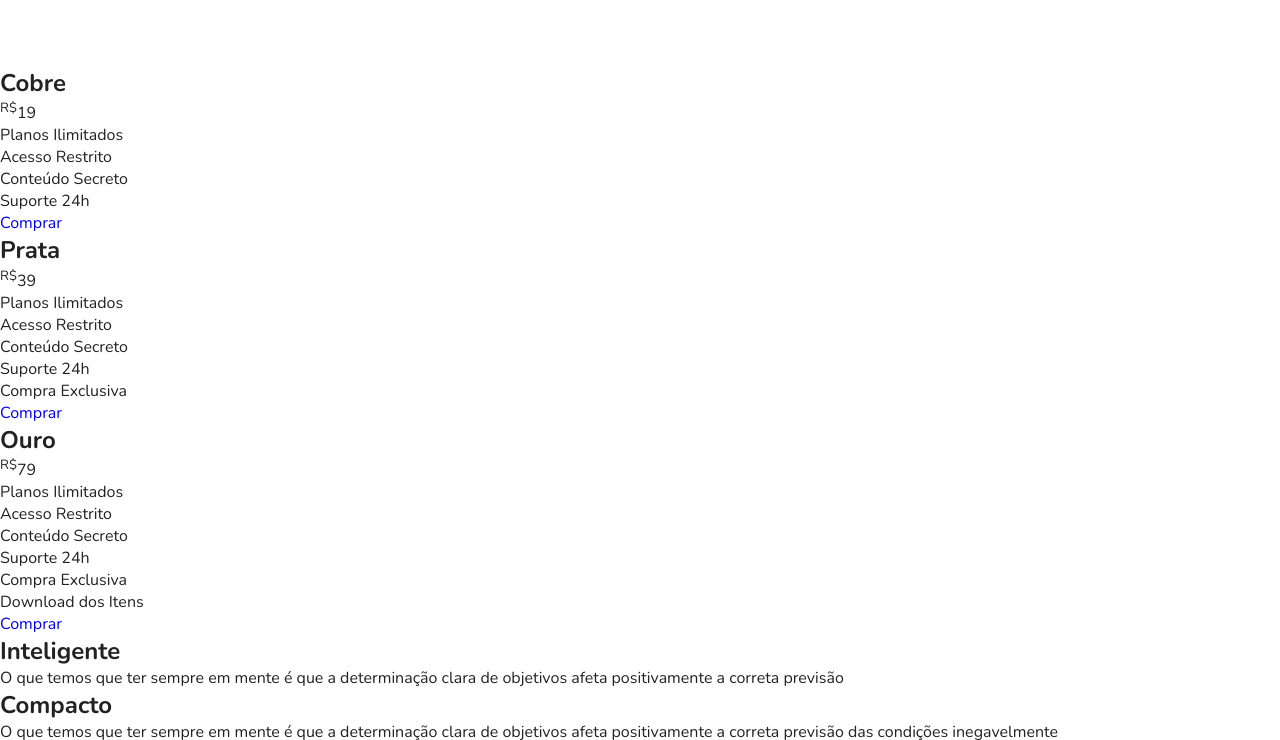
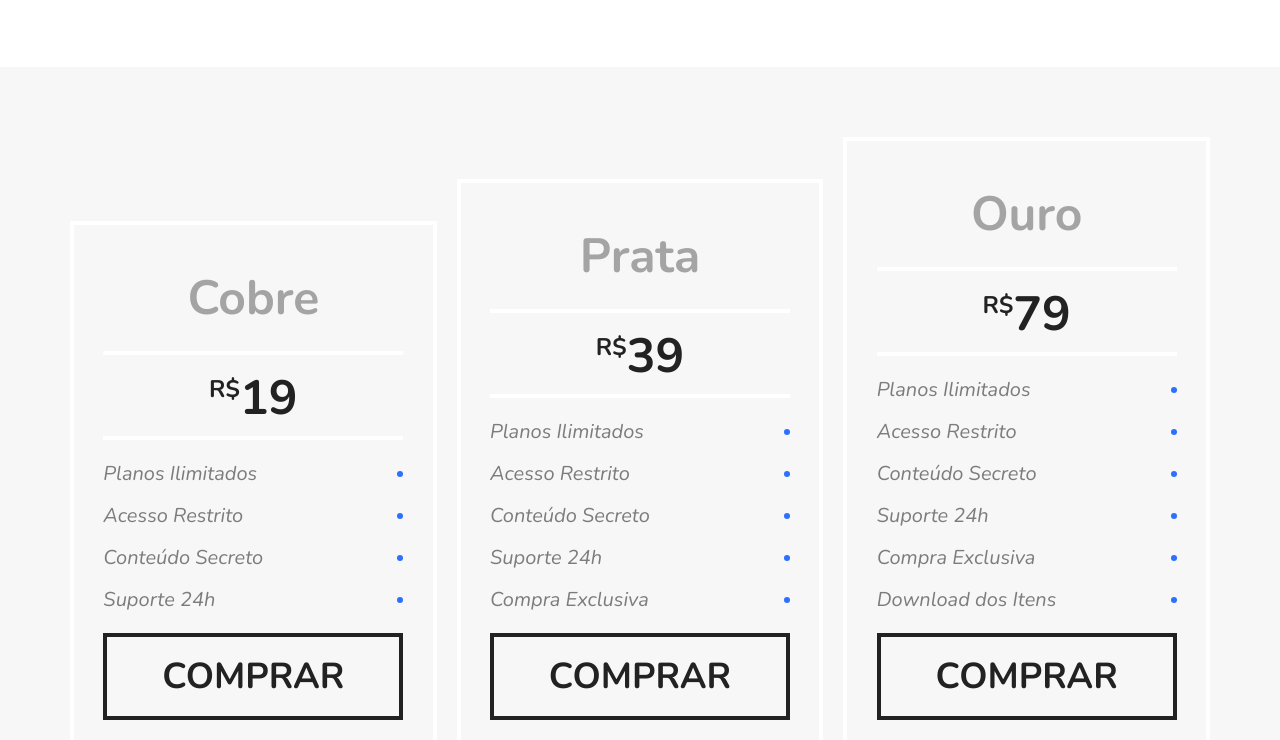
Before and after one commit to brunopurper/Flex-Container-Origamid, a plain HTML site: page index.html in a window 1280 px wide. Shown: the part 1729-2469 px from the top of the page. Drawn offline with nearby package versions, Linux system fonts and the light colour scheme.

Commit message:
Update style.css

```diff
--- a/css/style.css
+++ b/css/style.css
@@ -176,3 +176,88 @@ img {
 .blue {
     border-top: 8px solid #66d9eb;
 }
+
+/* Preço */
+
+.preco {
+    background: #f7f7f7;
+    padding: 60px;
+    display: flex;
+    flex-wrap: wrap;
+    align-items: flex-end;
+}
+
+.preco-item{
+    flex: 1;
+    border: 4px solid white;
+    padding: 20px;
+    margin: 10px;
+    min-width: 260px;
+}
+
+.preco-item h2 {
+    font-size: 3em;
+    color: #a4a4a4;
+    text-align: center;
+    margin-top: 20px;
+}
+
+.preco-item span {
+    max-width: 300px;
+    margin: 20px auto;
+    display: block;
+    text-align: center;
+    font-size: 3em;
+    font-weight: bold;
+    padding: 10px 0 5px 0;
+    border-top: 4px solid white;
+    border-bottom: 4px solid white;
+}
+
+.preco-item sup {
+    font-size: 1.5rem;
+}
+
+.preco-item ul {
+    max-width: 300px;
+    margin: 20px auto;
+    font-size: 1.25em;
+    font-style: italic;
+    color: #7c7c7c;
+}
+
+.preco-item li{
+    display: flex;
+    justify-content: space-between;
+    align-items: center;
+    margin-bottom: 15px;
+}
+
+.preco-item li::after {
+    content: '';
+    display: block;
+    width: 6px;
+    height: 6px;
+    background: #2c70ff;
+    border-radius: 50%;
+}
+
+.preco-item a {
+    max-width: 300px;
+    display: block;
+    margin: 20px auto;
+    border: 4px solid;
+    color: #222;
+    text-transform: uppercase;
+    font-weight: bold;
+    font-size: 2.25em;
+    padding: 15px 0;
+    text-align: center;
+}
+
+@media (max-width:800px) {
+    .preco {
+        padding-left: 10px;
+        padding-right: 10px;
+    }
+}
```
